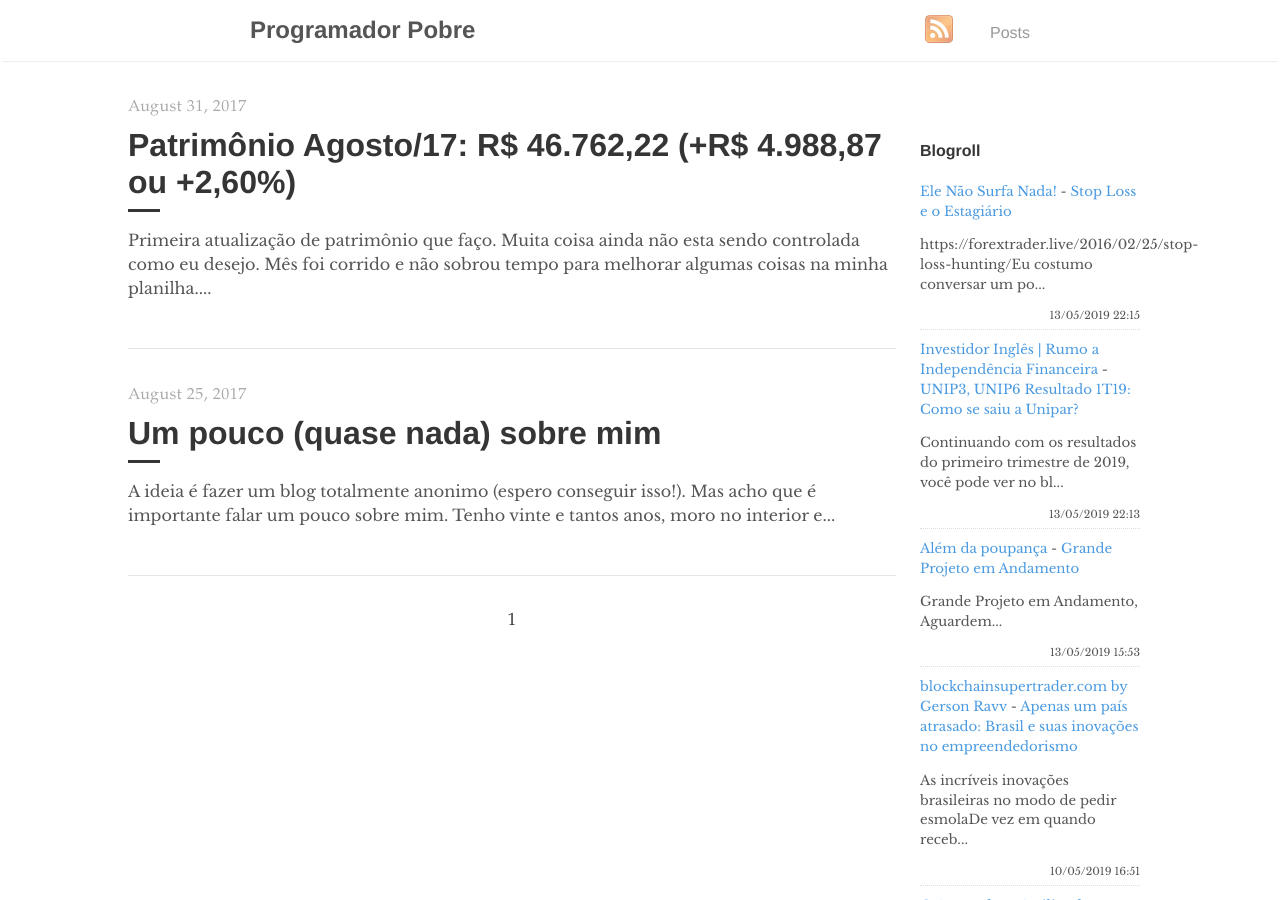
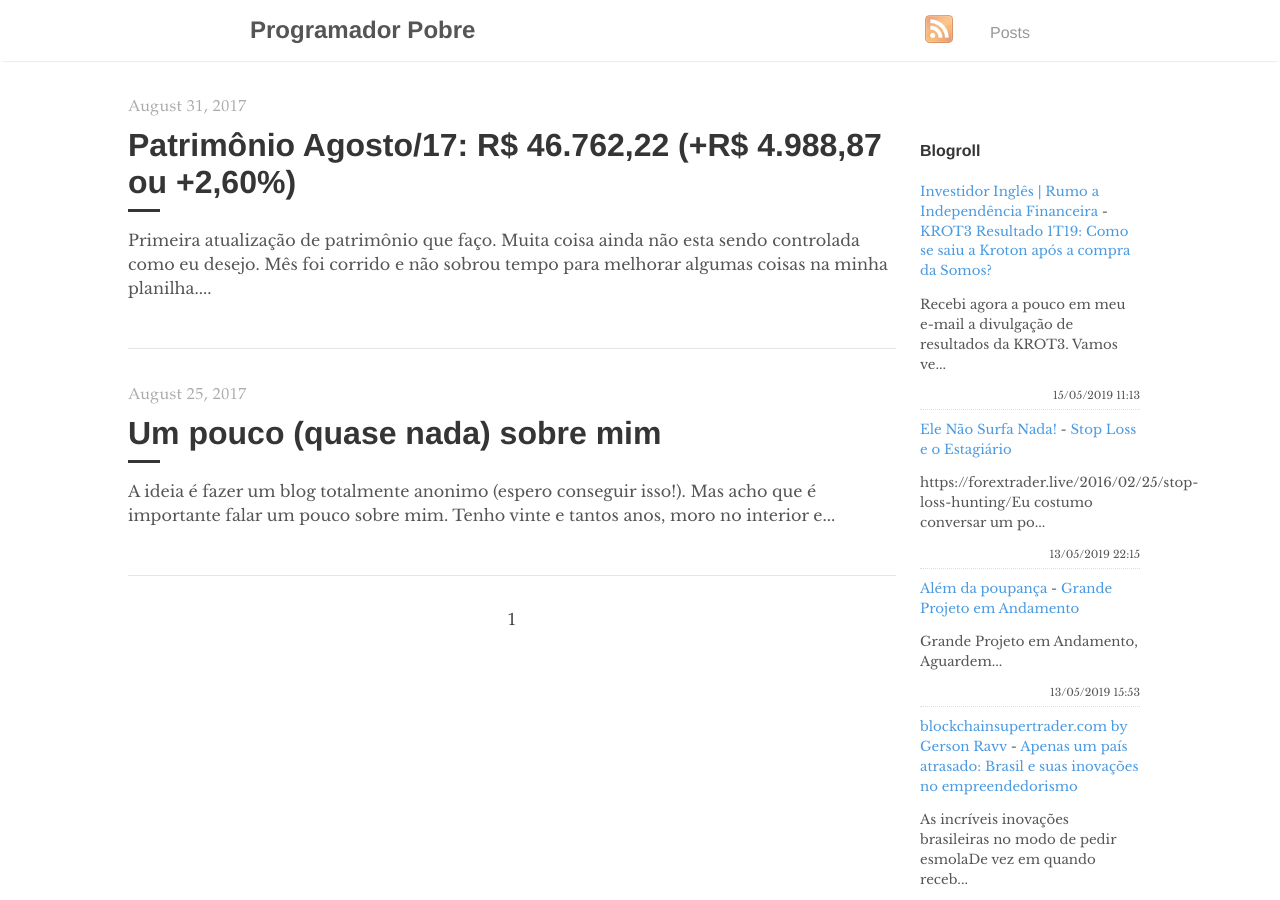
Before and after one commit to programadorpobre/programadorpobre.github.io, a Jekyll site: the page built from index.html, in a window 1280 px wide and 900 px high. Built offline with Jekyll 4.4.1, drawn with Linux system fonts in a browser that asks for light colours; the list of posts is cut into pages by our own code; comment, search, counter and statistics services are not loaded.

Commit message:
[ci skip] travis #648

```diff
--- a/_includes/feed-entries.html
+++ b/_includes/feed-entries.html
@@ -1,12 +1,12 @@
+<div class="feed-entry">
+    <a class="feed-entry-site-name" href="https://www.investidoringles.com/">Investidor Inglês | Rumo a Independência Financeira</a> - <a class="feed-entry-title" href="https://www.investidoringles.com/2019/05/krot3-resultado-1t19.html">KROT3 Resultado 1T19: Como se saiu a Kroton após a compra da Somos?</a>
+    <p class="feed-entry-summary">Recebi agora a pouco em meu e-mail a divulgação de resultados da KROT3. Vamos ve...</p>
+    <time datetime="2019-05-15T11:13:00.001-03:00">15/05/2019 11:13</time>
+</div>
 <div class="feed-entry">
     <a class="feed-entry-site-name" href="https://elenaosurfanada.blogspot.com/">Ele Não Surfa Nada!</a> - <a class="feed-entry-title" href="https://elenaosurfanada.blogspot.com/2019/05/stop-loss-e-o-estagiario.html">Stop Loss e o Estagiário</a>
     <p class="feed-entry-summary">https://forextrader.live/2016/02/25/stop-loss-hunting/Eu costumo conversar um po...</p>
     <time datetime="2019-05-13T22:15:00.000-03:00">13/05/2019 22:15</time>
-</div>
-<div class="feed-entry">
-    <a class="feed-entry-site-name" href="https://www.investidoringles.com/">Investidor Inglês | Rumo a Independência Financeira</a> - <a class="feed-entry-title" href="https://www.investidoringles.com/2019/05/unip3-unip6-resultado-1t19.html">UNIP3, UNIP6 Resultado 1T19: Como se saiu a Unipar?</a>
-    <p class="feed-entry-summary">Continuando com os resultados do primeiro trimestre de 2019, você pode ver no bl...</p>
-    <time datetime="2019-05-13T22:13:00.000-03:00">13/05/2019 22:13</time>
 </div>
 <div class="feed-entry">
     <a class="feed-entry-site-name" href="https://alemdapoupanca.blogspot.com/">Além da poupança</a> - <a class="feed-entry-title" href="https://alemdapoupanca.blogspot.com/2019/05/grande-projeto-em-andamento.html">Grande Projeto em Andamento</a>
```
